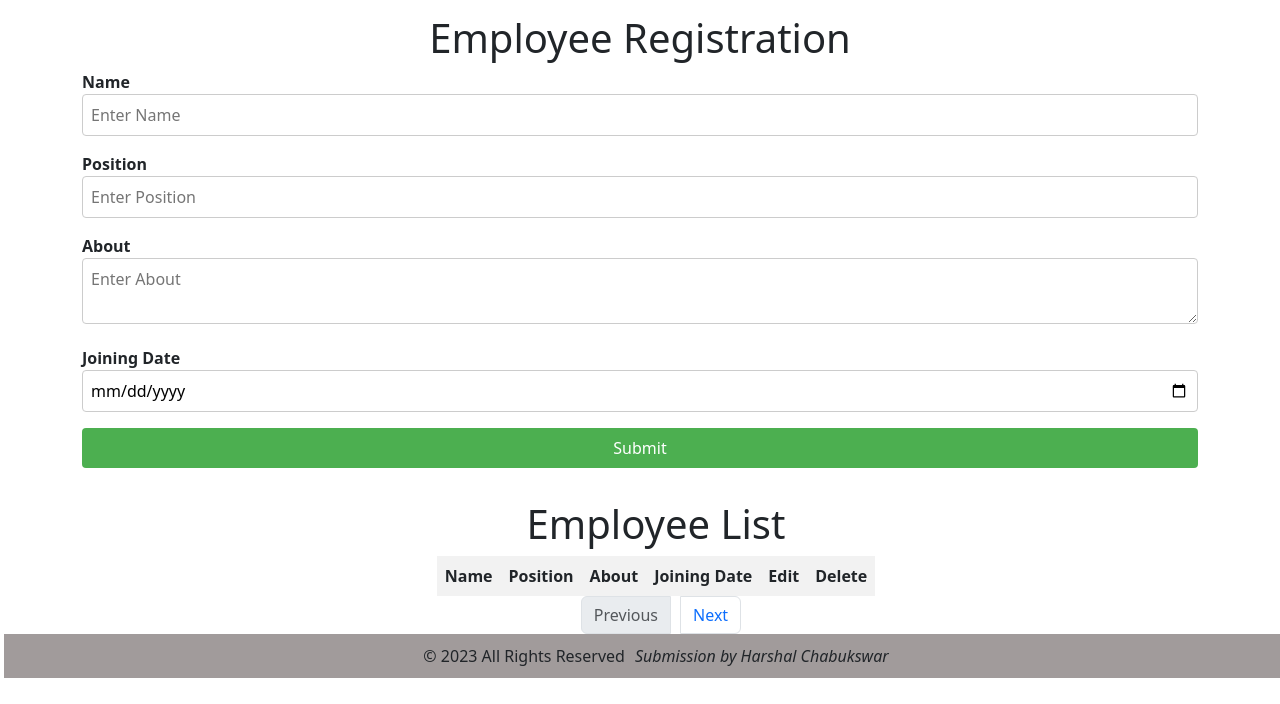
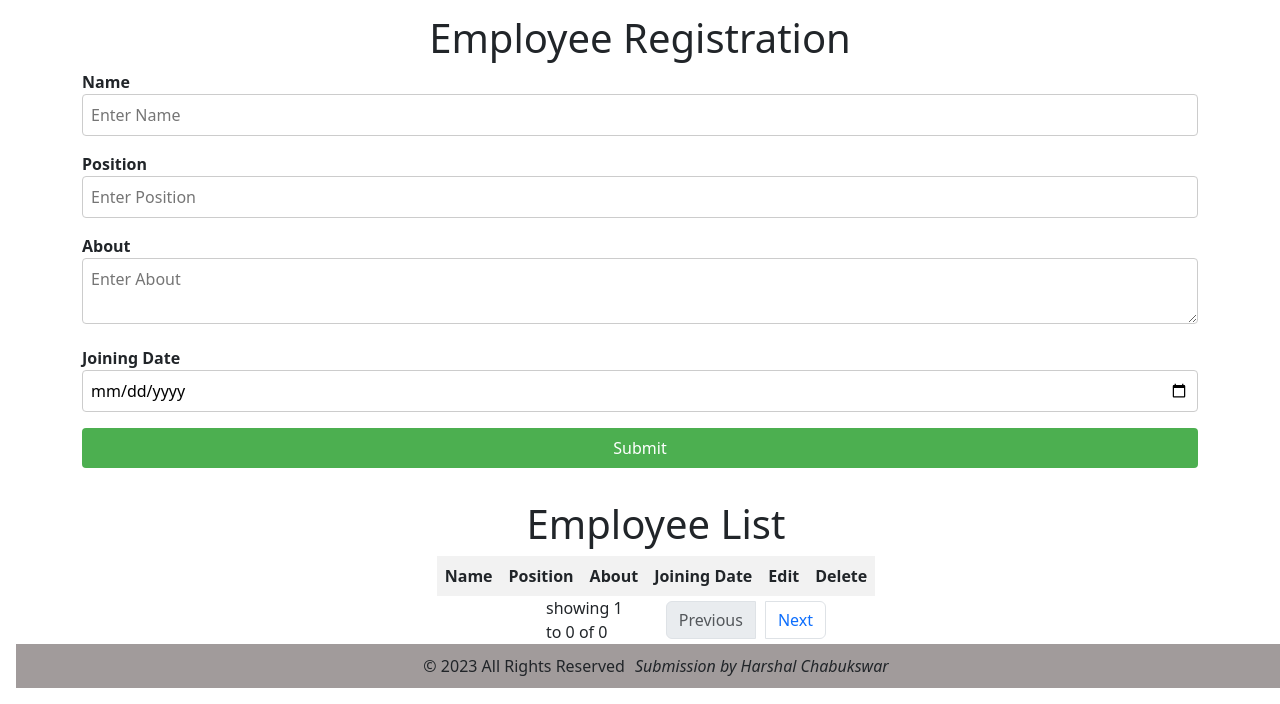
Before and after one commit to sonu355/Employee-Management, a plain HTML site: page index.html in a window 1280 px wide. Shown: the part 126-830 px from the top of the page. Drawn offline with nearby package versions, Linux system fonts and the light colour scheme.

Commit message:
Css fixed

```diff
--- a/Crud.css
+++ b/Crud.css
@@ -255,3 +255,17 @@ footer {
 .invisible {
   opacity: 0;
 }
+
+.paginationButtons{
+display: flex;
+justify-content: center;
+align-items: center;
+}
+
+#page-details{
+  padding-left: 530px;
+}
+
+.pagination{
+  padding-right: 470px;
+}
--- a/Crud.js
+++ b/Crud.js
@@ -72,6 +72,7 @@ function displayEmployeeTable() {
 }
 
 displayEmployeeTable();
+
 
 var form = document.getElementById("employeeForm");
 form.addEventListener("submit", onFormSubmit);
@@ -158,6 +159,8 @@ function displayRecords(){
 
  }
 
+ document.getElementById("page-details").innerHTML = `showing ${startIndex + 1} to ${endIndex + 1} of ${total_records}`
+
 }
 
 function generatePage (){
--- a/index.html
+++ b/index.html
@@ -71,12 +71,18 @@
       <tbody id="employeeTableBody"></tbody>
     </table>
     <div id="buttons"></div>
-    <div class="row">
+    <div class="row paginationButtons">
+      <div class="col">
+        <div id="page-details">
+
+        </div>
+    </div>
       <div class="col">
         <nav class="d-flex justify-content-center">
             <ul class="pagination" id="pagination">
 
             </ul>
+    </div>
     </div>
   <footer>
     <div class="footer-content">
```
